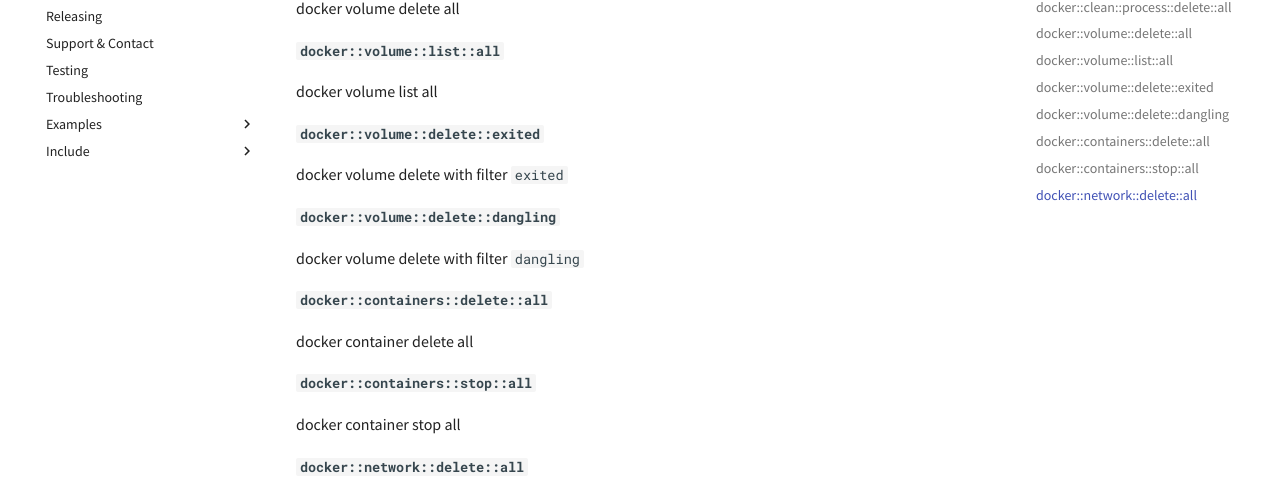
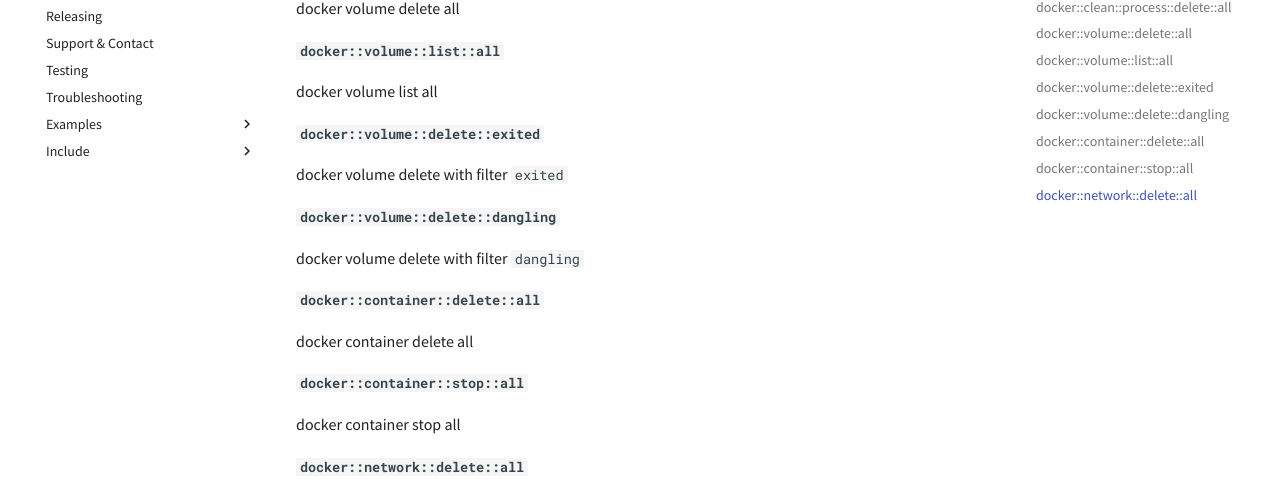
Before and after one commit to hadenlabs/zsh-docker, an MkDocs documentation site: the page built from docs/functions.md, in a window 1280 px wide and 900 px high, scrolled down 610 px. Shown: the part 290-770 px from the top of the window. Built offline with MkDocs 1.6.1 and Material for MkDocs 9.7.7, drawn with Linux system fonts in a browser that asks for light colours; comment, search, counter and statistics services are not loaded; part of the change alters nothing that is shown.

Commit message:
refactor: name container (#22)

```diff
--- a/docs/functions.md
+++ b/docs/functions.md
@@ -46,11 +46,11 @@ docker volume delete with filter `exited`
 
 docker volume delete with filter `dangling`
 
-#### `docker::containers::delete::all`
+#### `docker::container::delete::all`
 
 docker container delete all
 
-#### `docker::containers::stop::all`
+#### `docker::container::stop::all`
 
 docker container stop all
 
```
